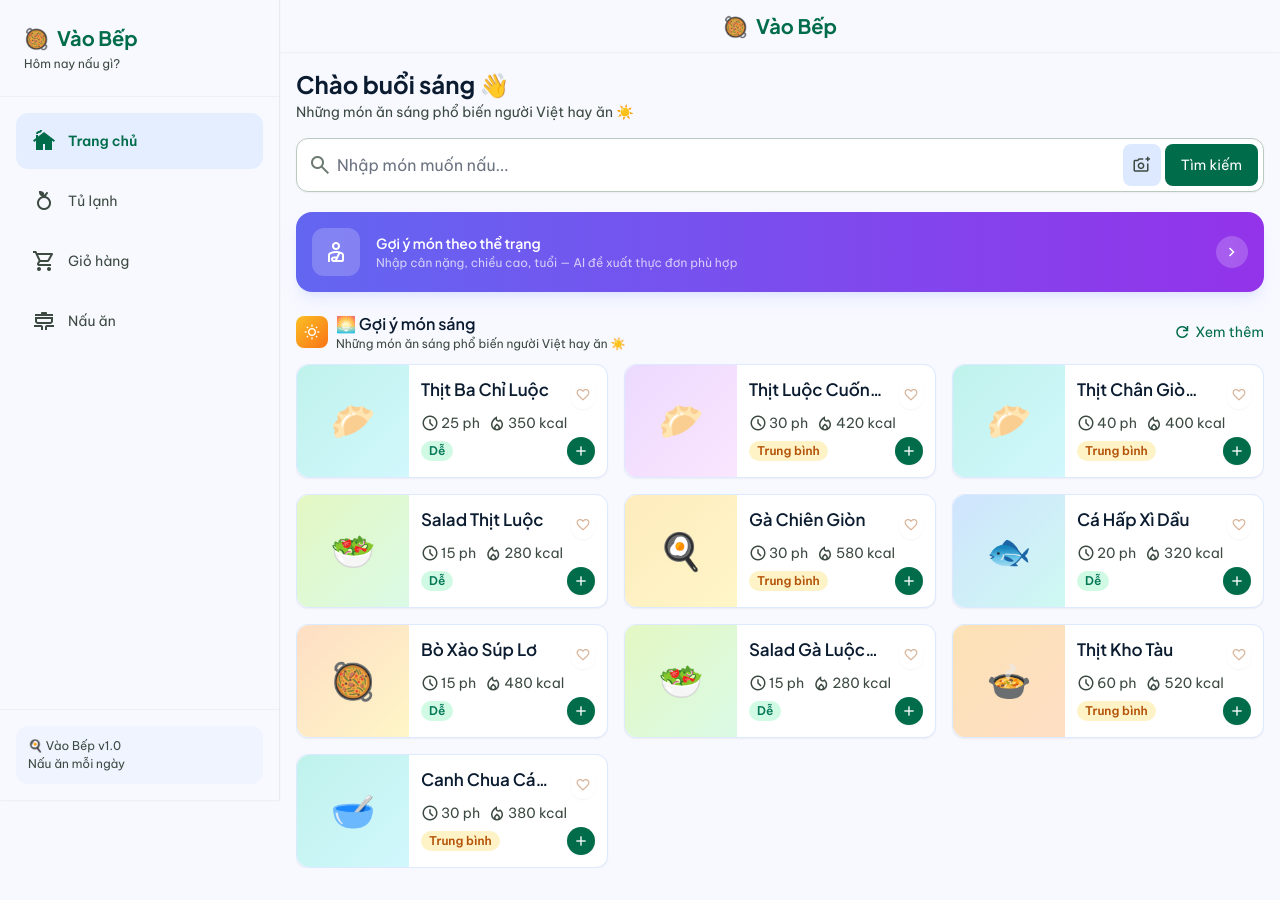
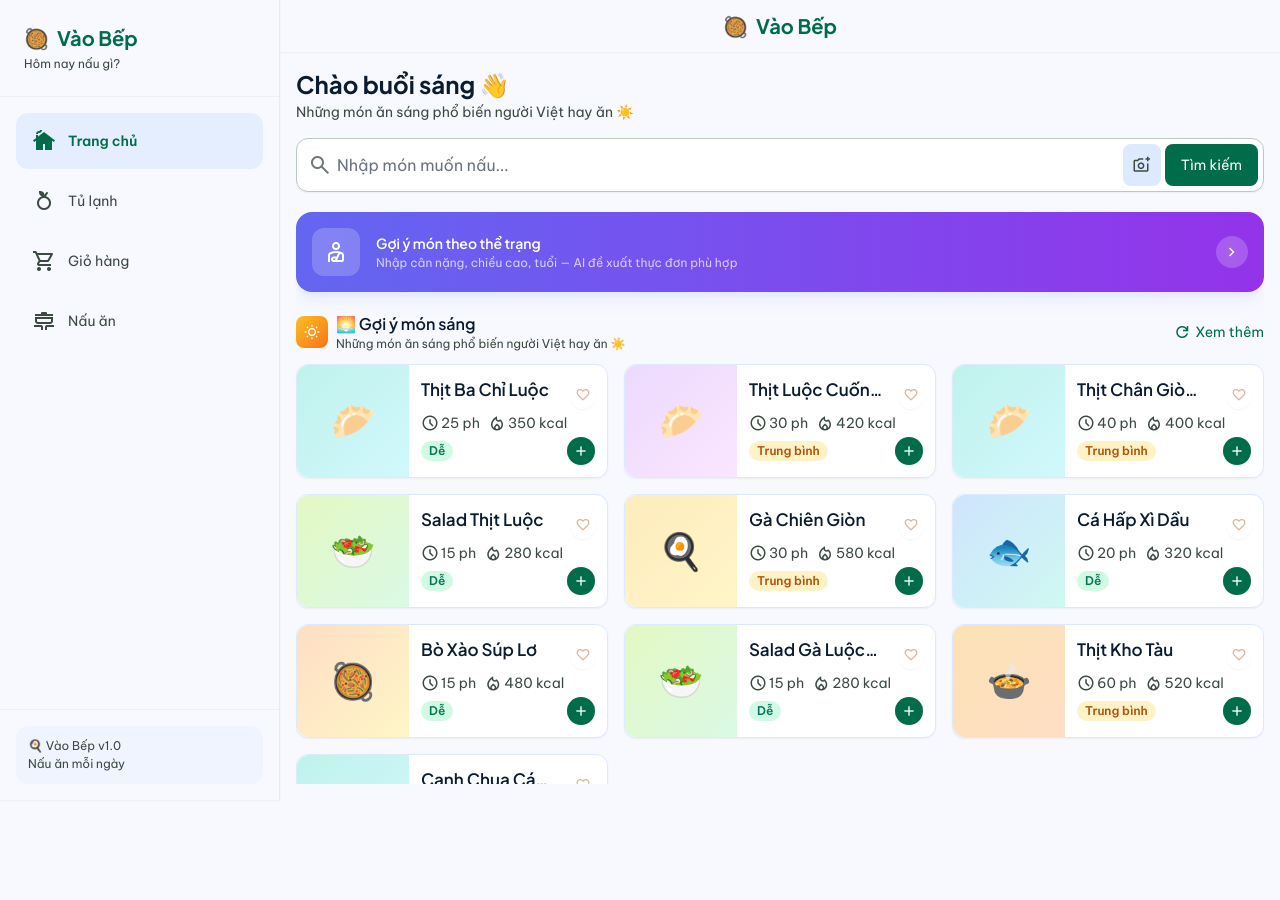
Before and after one commit to BrothersCreateApplication/MealPlan, a website: page public/index.html in a window 1280 px wide. After the commit the page ends 800 px from the top, so only its background shows below. Drawn offline with nearby package versions, Linux system fonts and the light colour scheme; no server answers.

Commit message:
@ Fix: scroll nội bộ dish-grid thay vì scroll nguyên trang
- Body: h-dvh thay min-h-screen + overflow-hidden
- Main + page-home: overflow-hidden, chỉ dish section overflow-y-auto
- Thêm overflow-y-auto + pb cho các page khác (cart, cooking, fridge)
- Bỏ pb-24 khỏi main (chuyển vào từng page)

Co-Authored-By: Claude <noreply@anthropic.com>
@

```diff
--- a/public/index.html
+++ b/public/index.html
@@ -107,7 +107,7 @@
     };
   </script>
 </head>
-<body class="bg-background text-on-surface min-h-screen lg:pb-0 flex flex-col">
+<body class="bg-background text-on-surface h-dvh lg:pb-0 flex flex-col overflow-hidden">
   <!-- Desktop Sidebar (hidden on mobile) -->
   <aside id="desktop-sidebar" class="hidden lg:flex lg:flex-col lg:w-[280px] lg:h-screen lg:fixed lg:inset-y-0 lg:left-0 lg:bg-surface lg:border-r lg:border-outline-variant/30 lg:shadow-sm lg:z-50">
     <!-- Logo area -->
@@ -157,9 +157,9 @@
   </header>
 
   <!-- Main Content -->
-  <main class="px-4 py-4 pb-24 lg:ml-[280px] lg:pb-8 flex flex-col min-h-0 flex-1">
+  <main class="px-4 py-4 lg:ml-[280px] flex flex-col min-h-0 flex-1 overflow-hidden">
     <!-- PAGE: Trang Chủ -->
-    <div id="page-home" class="page active flex flex-col flex-1 min-h-0">
+    <div id="page-home" class="page active flex flex-col flex-1 min-h-0 overflow-hidden">
       <div class="flex-shrink-0">
         <section class="mb-5">
           <div class="flex items-start gap-3 mb-4">
@@ -204,7 +204,7 @@
         </section>
       </div>
 
-      <section class="flex-1 min-h-0 overflow-y-auto">
+      <section class="flex-1 min-h-0 overflow-y-auto pb-24 lg:pb-0">
         <div class="flex items-center gap-2 mb-3">
           <div id="period-icon" class="w-8 h-8 rounded-lg bg-gradient-to-br from-amber-400 to-orange-500 flex items-center justify-center flex-shrink-0">
             <span class="material-symbols-outlined text-white text-[16px]">wb_sunny</span>
@@ -218,7 +218,7 @@
             Xem thêm
           </button>
         </div>
-        <div id="dish-grid" class="grid grid-cols-1 md:grid-cols-2 lg:grid-cols-3 gap-4">
+        <div id="dish-grid" class="grid grid-cols-1 md:grid-cols-2 lg:grid-cols-3 gap-4 pb-4">
           <!-- Rendered by JS -->
         </div>
       </section>
@@ -277,7 +277,7 @@
     </div>
 
     <!-- PAGE: Giỏ Đi Chợ -->
-    <div id="page-cart" class="page hidden pb-36 lg:pb-28">
+    <div id="page-cart" class="page hidden flex flex-col flex-1 min-h-0 overflow-y-auto pb-36 lg:pb-28">
       <div class="flex-shrink-0">
         <h1 class="font-headline-lg font-bold text-primary mb-4 text-xl">Giỏ Đi Chợ</h1>
         <!-- Summary Bar -->
@@ -333,7 +333,7 @@
     </div>
 
     <!-- PAGE: Nấu Ăn -->
-    <div id="page-cooking" class="page hidden">
+    <div id="page-cooking" class="page hidden flex flex-col flex-1 min-h-0 overflow-y-auto pb-36 lg:pb-8">
       <div class="max-w-4xl mx-auto space-y-6">
         <div class="flex items-center gap-3 mb-2">
           <div class="w-10 h-10 rounded-xl bg-gradient-to-br from-emerald-500 to-teal-500 flex items-center justify-center shadow-md">
@@ -387,7 +387,7 @@
     </div>
 
     <!-- PAGE: Tủ Lạnh -->
-    <div id="page-fridge" class="page hidden">
+    <div id="page-fridge" class="page hidden flex flex-col flex-1 min-h-0 overflow-y-auto pb-36 lg:pb-8">
       <div class="mb-5">
         <h1 class="font-headline-lg text-on-surface mb-1 text-2xl font-bold">Tủ Lạnh Có Gì?</h1>
         <p class="text-on-surface-variant text-sm">Nhập nguyên liệu bạn đang có, tôi sẽ gợi ý món ăn!</p>
```
